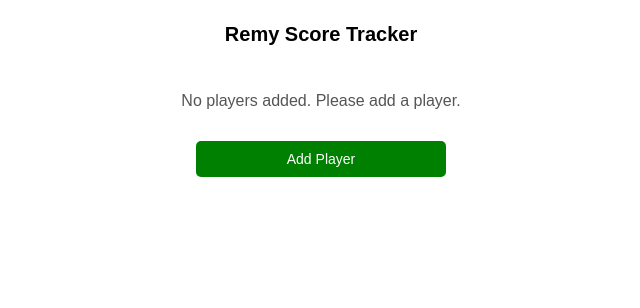
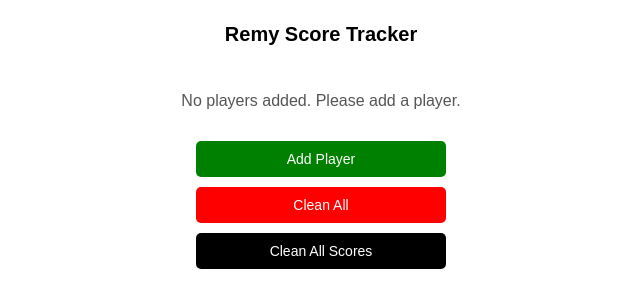
Before and after one commit to PustanAlex/Scor-Remy, a React (Create React App) app: page / in a window 1280 px wide. Shown: the top 308 px of the page, without its empty margins (319-959 px from the left). Built offline with nearby package versions, Linux system fonts and the light colour scheme.

Commit message:
Clean all scores added

```diff
--- a/src/components/App.css
+++ b/src/components/App.css
@@ -59,7 +59,7 @@ h1 {
 }
 
 .name-input {
-    width: 100%; /* Ajustăm lățimea */
+    width: 100%;
 }
 
 .score-input {
@@ -89,18 +89,31 @@ h1 {
     border-radius: 5px;
     cursor: pointer;
     width: 30%;
+    transition: background-color 0.3s ease; /* Adăugat pentru efect de tranziție */
 }
 
 .add-score-btn {
     background-color: #007bff;
 }
 
+.add-score-btn:hover {
+    background-color: #0056b3; /* Culoare mai închisă la hover */
+}
+
 .restore-btn {
     background-color: #ffc107;
 }
 
+.restore-btn:hover {
+    background-color: #e0a800; /* Culoare mai închisă la hover */
+}
+
 .atuu-btn {
     background-color: #17a2b8;
+}
+
+.atuu-btn:hover {
+    background-color: #138496; /* Culoare mai închisă la hover */
 }
 
 .modal-button-group {
@@ -128,14 +141,23 @@ h1 {
     margin-bottom: 10px;
     width: 100%;
     max-width: 250px;
+    transition: background-color 0.3s ease; /* Adăugat pentru efect de tranziție */
 }
 
 .clear-all-btn {
     background-color: red;
 }
 
+.clear-all-btn:hover {
+    background-color: darkred; /* Culoare mai închisă la hover */
+}
+
 .add-player-btn {
     background-color: green;
+}
+
+.add-player-btn:hover {
+    background-color: darkgreen; /* Culoare mai închisă la hover */
 }
 
 .no-bullets {
@@ -233,3 +255,18 @@ h1 {
         width: calc(100% - 50px);
     }
 }
+
+
+.clean-all-scores-btn {
+    padding: 10px;
+    font-size: 14px;
+    border: none;
+    color: white;
+    border-radius: 5px;
+    cursor: pointer;
+    margin-bottom: 10px;
+    width: 100%;
+    max-width: 250px;
+    background-color: #000000; /* Culoare de fundal (roșu) */
+    transition: background-color 0.3s ease; /* Efect de tranziție */
+}
--- a/src/components/App.jsx
+++ b/src/components/App.jsx
@@ -1,7 +1,6 @@
 import React, { useState, useEffect } from 'react';
 import './App.css';
 import { FaQuestionCircle, FaTrash, FaStar, FaUndo } from 'react-icons/fa';
-import Confetti from 'react-confetti';
 
 const App = () => {
   const [players, setPlayers] = useState(() => {
@@ -15,25 +14,10 @@ const App = () => {
   const [confirmClearModal, setConfirmClearModal] = useState(false);
   const [confirmRemoveModal, setConfirmRemoveModal] = useState(false);
   const [removeIndex, setRemoveIndex] = useState(null);
-  const [winnerModalVisible, setWinnerModalVisible] = useState(false);
-  const [winner, setWinner] = useState(null);
-  const [width, setWidth] = useState(window.innerWidth);
-  const [height, setHeight] = useState(window.innerHeight);
-  const [lastModifiedIndex, setLastModifiedIndex] = useState(null); // Indexul jucătorului care a modificat ultimul scor
 
   useEffect(() => {
     localStorage.setItem('players', JSON.stringify(players));
   }, [players]);
-
-  useEffect(() => {
-    const handleResize = () => {
-      setWidth(window.innerWidth);
-      setHeight(window.innerHeight);
-    };
-
-    window.addEventListener('resize', handleResize);
-    return () => window.removeEventListener('resize', handleResize);
-  }, []);
 
   const handleScoreChange = (index, event) => {
     const newPlayers = [...players];
@@ -55,14 +39,6 @@ const App = () => {
     newPlayers[index].score = '';
     newPlayers[index].atu = false;
     setPlayers(newPlayers);
-
-    // Setăm indexul jucătorului care a modificat ultimul scor
-    setLastModifiedIndex(index);
-
-    // Verificăm câștigătorul doar dacă ultimul scor adăugat nu este de la jucătorul care a modificat scorul
-    if (lastModifiedIndex !== index) {
-      checkForWinner(newPlayers);
-    }
   };
 
   const handleRestore = (index) => {
@@ -131,12 +107,16 @@ const App = () => {
     setConfirmClearModal(false);
   };
 
-  const checkForWinner = (players) => {
-    const foundWinner = players.find(player => player.total >= 1000);
-    if (foundWinner) {
-      setWinner(foundWinner.name);
-      setWinnerModalVisible(true);
-    }
+  const clearAllScores = () => {
+    const newPlayers = players.map(player => ({
+      ...player,
+      total: 0,
+      history: [],
+      score: '',
+      atu: false
+    }));
+    setPlayers(newPlayers);
+    closeConfirmClearModal();
   };
 
   return (
@@ -182,11 +162,9 @@ const App = () => {
         ))
       )}
 
-      {players.length > 0 && (
-        <button onClick={openConfirmClearModal} className="clear-all-btn">Clean All</button>
-      )}
-
       <button onClick={addPlayer} className="add-player-btn">Add Player</button>
+      <button onClick={openConfirmClearModal} className="clear-all-btn">Clean All</button>
+      <button onClick={clearAllScores} className="clean-all-scores-btn">Clean All Scores</button>
 
       {modalVisible && (
         <div className="modal">
@@ -248,17 +226,6 @@ const App = () => {
           </div>
         </div>
       )}
-
-      {winnerModalVisible && (
-        <div className="modal">
-          <div className="modal-content winner-modal">
-            <Confetti width={width} height={height} />
-            <h2>🎉 Felicitări! 🎉</h2>
-            <h3>Câștigător: {winner}</h3>
-            <button onClick={() => setWinnerModalVisible(false)} className="close-modal-btn">Close</button>
-          </div>
-        </div>
-      )}
     </div>
   );
 };
```
